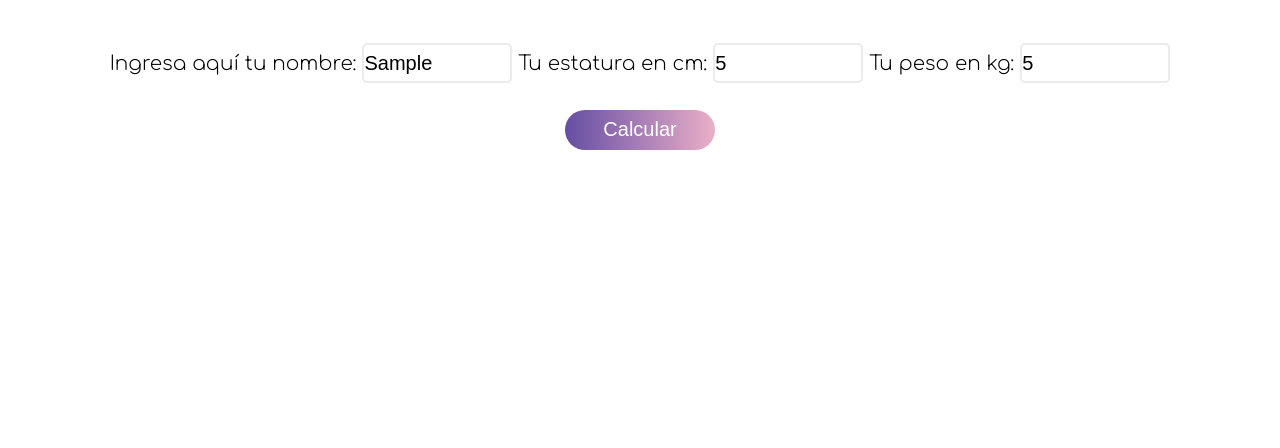
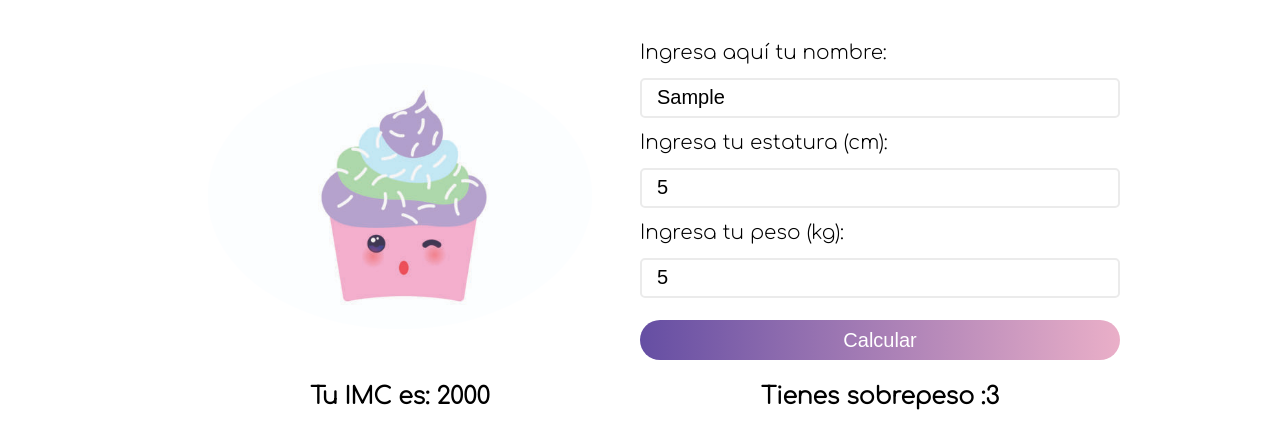
Before and after one commit to jotamaster/ejercicios-mabel, a plain HTML site: page Sobrepeso/index.html in a window 1280 px wide. Both pictures are taken after typing "Sample", "5", "5" into the empty fields and a click on the button "Calcular". Drawn offline with Linux system fonts and the light colour scheme.

Commit message:
first commit

```diff
--- /dev/null
+++ b/Contador/styles.css
@@ -0,0 +1,55 @@
+*, *::after, *::before{
+    margin: 0;
+    padding: 0;
+    box-sizing: border-box;
+}
+body{
+    font-family: 'Comfortaa', cursive;
+}
+.center{
+    text-align: center;
+}
+.container{
+    display: flex;
+    flex-direction: column;
+    row-gap: 50px;
+    height: 100vh;
+    min-height: 600px;
+    align-items: center;
+    justify-content: center;
+}
+h3{
+    font-size: 50px;
+    text-transform: uppercase;
+}
+.num{
+    font-size: 80px;
+}
+.btn{
+    margin: 30px;
+    margin-top: 0;
+    border-radius: 30px;
+    background-color: white;
+    border-style: solid;
+    border-color: #eeeeee;
+    color: black;
+    font-size: 25px;
+    height: 60px;
+    width: 200px;
+    cursor: pointer;
+    transition: 0.6s;
+}
+.btn:hover {
+    border: none;
+    border-radius: 30px;
+    background: #ffffff;
+    box-shadow:  10px 10px 20px #e3e3e3,
+             -10px -10px 20px #ffffff;
+}
+.disabledButton:hover{
+    border: none;
+    border-radius: 30px;
+    background: #9e9e9e;
+    box-shadow:  unset;
+    cursor: not-allowed;
+}
--- a/Sobrepeso/index.html
+++ b/Sobrepeso/index.html
@@ -12,23 +12,36 @@
 </head>
 <body>
     <div class="container">
-        <div>
-            <label for="nombre">Ingresa aquí tu nombre:</label>
-            <input class="inputText" type="text" id="nombre" name="nombre">
+        <div class="sub-container">
+            <div>
+                <label for="nombre">Ingresa aquí tu nombre:</label>
+                <input class="inputText" type="text" id="nombre" name="nombre">
+            </div>
+            <div>
+                <label for="estatura">Ingresa tu estatura (cm):</label>
+                <input class="inputText" type="number" id="estatura" name="estatura">
+            </div>
 
-            <label for="estatura">Tu estatura en cm:</label>
-            <input class="inputText" type="number" id="estatura" name="estatura">
+            <div>
+                <label for="peso">Ingresa tu peso (kg):</label>
+                <input class="inputText" type="number" id="peso" name="peso">
+            </div>
+            <div>
+                <button type="button" class="btn" onclick="calculateBtn()" id="calcBtn">Calcular</button>
+            </div>
+        </div>
 
-            <label for="peso">Tu peso en kg:</label>
-            <input class="inputText" type="number" id="peso" name="peso">
+        <div class="image" id="image">
 
         </div>
-
-        <div>
-            <button type="button" class="btn" onclick="calculateBtn()">Calcular</button>
+        <div class="text1">
+            <h3 id="text"> </h3>
         </div>
 
-        <h3 id="text"> </h3>
+        <div class="text2">
+            <h3 id="IMC"> </h3>
+        </div>
+
     </div>
 
 
--- a/Sobrepeso/index.js
+++ b/Sobrepeso/index.js
@@ -1,2 +1,23 @@
-let estatura = document.getElementById('estatura')
-let peso = document.getElementById('peso')
+function calculateBtn(){
+    let nombre = document.getElementById('nombre').value;
+    let estaturaCM = parseInt(document.getElementById('estatura').value)
+    let estaturaMT = estaturaCM / 100
+    let peso = parseInt(document.getElementById('peso').value)
+    let imc = Math.round(peso / (estaturaMT * estaturaMT))
+    let img = document.getElementById('image')
+    let text = document.getElementById('text')
+    let IMC = document.getElementById('IMC')
+
+    if (imc < 18.5) {
+        text.innerHTML = 'Estás muy delgado(a) :( '
+        img.style.backgroundImage = 'url(imgs/underweight.jpg)'
+    } else if (imc < 25){
+        text.innerHTML = 'Felicidades, estás saludable :)'
+        img.style.backgroundImage = 'url(imgs/good.jpg)'
+    } else {
+        text.innerHTML = 'Tienes sobrepeso :3'
+        img.style.backgroundImage = 'url(imgs/overweight.jpeg)'
+    }
+    IMC.innerHTML = 'Tu IMC es: ' + imc
+
+}
--- a/Sobrepeso/styles.css
+++ b/Sobrepeso/styles.css
@@ -13,17 +13,24 @@ body{
 
 .container{
     display: grid;
-    grid-template-rows: repeat(3, 1fr);
+    padding: 0 4rem ;
+    grid-template-columns: 10% 40% 40% 10%;
+    grid-template-rows: repeat(2, 1fr);
     margin-top: 3rem;
     width: 100%;
     height: 20rem;
-    text-align: center;
     align-items: center;
+    justify-items: center;
+}
+.sub-container{
+    grid-area: 1/3;
+    order: 2;
+    line-height: 4.5rem;
 }
 .btn{
-    margin: 0 3rem;
-    width: 15rem;
+    width: 100%;
     height: 4rem;
+    margin-top: 2rem;
     font-size: 2rem;
     background: #654ea3;  /* fallback for old browsers */
     background: -webkit-linear-gradient(to left, #eaafc8, #654ea3);  /* Chrome 10-25, Safari 5.1-6 */
@@ -41,10 +48,30 @@ body{
 
 }
 .inputText{
-    width: 15rem;
+    width: 100%;
     height: 4rem;
     font-size: 2rem;
+    text-indent: 1.5rem;
     border-radius: 0.5rem;
     border-color: rgb(235, 235, 235);
     border-style: solid;
 }
+.image{
+    grid-area: 1/2;
+    order: 1;
+    height: 80%;
+    width: 80%;
+    background-image: url(imgs/inicial.jpg);
+    background-size: cover;
+    border-radius: 100%;
+
+}
+.text1{
+    grid-area: 2/3;
+}
+.text2{
+    grid-area: 2/2;
+}
+.text1, .text2{
+    margin-top: 2rem;
+}
```
Also changed, not shown: Contador/index.html (added, +38 -0 lines), Contador/main.js (added, +38 -0 lines), Sobrepeso/imgs/good.jpeg (added), Sobrepeso/imgs/good.png (added), Sobrepeso/imgs/inicial.jpg (added), Sobrepeso/imgs/overweight.jpeg (added), Sobrepeso/imgs/overweight.png (added), Sobrepeso/imgs/underweight.jpg (added), Sobrepeso/imgs/underweight.png (added), 3 other files.
